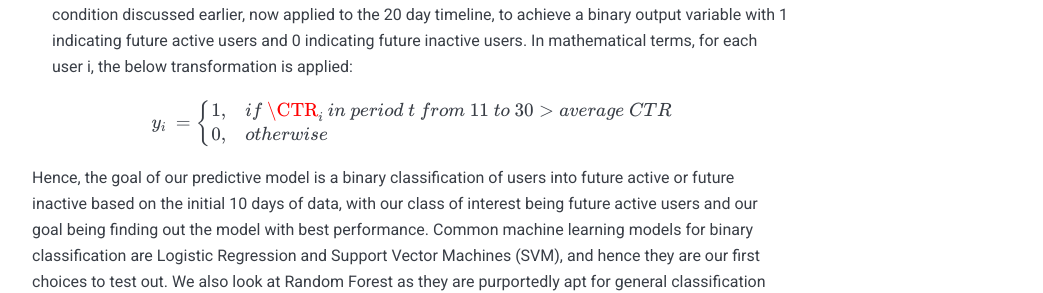
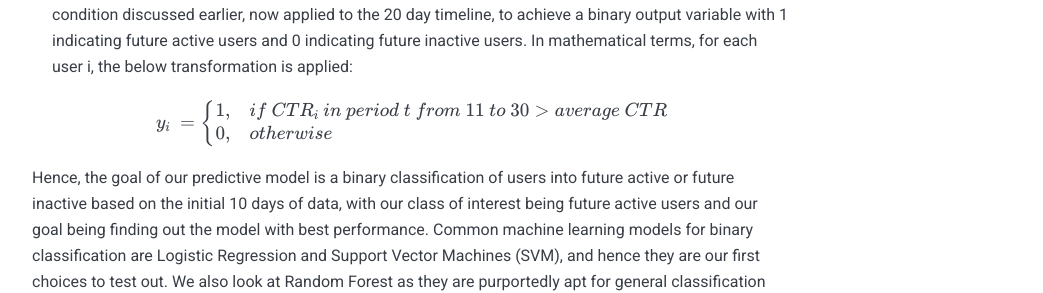
Before and after one commit to jing042323/jing-long, a Jekyll site: the page built from _posts/2021-09-15-NCM_part2.markdown, in a window 1280 px wide and 900 px high, scrolled down 2879 px. Shown: the part 160-453 px from the top of the window, without its empty margins (228-1271 px from the left). Built offline with Jekyll 4.4.1, drawn with Linux system fonts in a browser that asks for light colours; nearby versions of some CDN libraries; comment, search, counter and statistics services are not loaded.

Commit message:
update maths

```diff
--- a/_posts/2021-09-15-NCM_part2.markdown
+++ b/_posts/2021-09-15-NCM_part2.markdown
@@ -57,7 +57,7 @@ To set up the model, the individual impression level data from the ‘impression
 $$
 y_i\ =
 \begin{cases}
-1, &if\ \CTR_i\ in\ period\ t\ from\ 11\ to\ 30 > average\ CTR\\
+1, &if\ CTR_i\ in\ period\ t\ from\ 11\ to\ 30 > average\ CTR\\
 0, &otherwise
 \end{cases}
 $$
```
